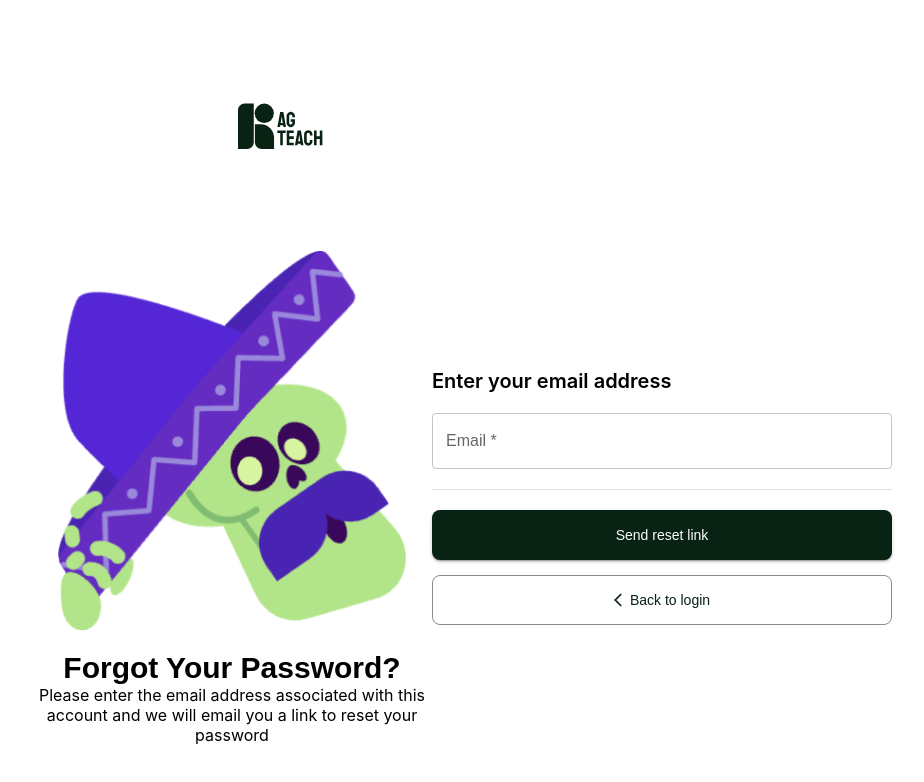
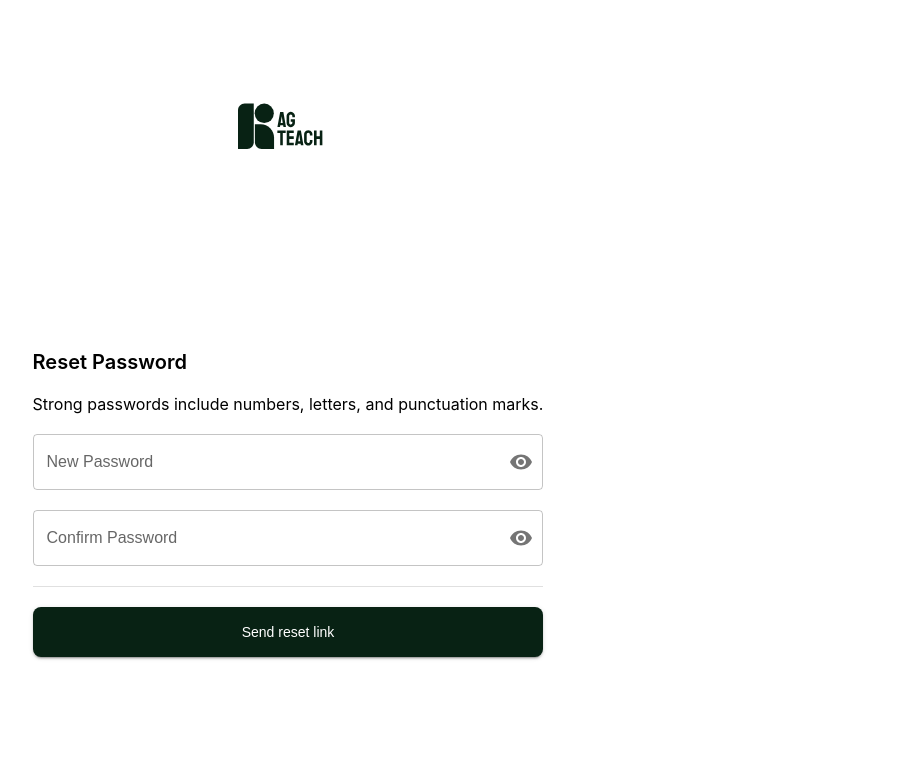
Before and after one commit to Kh1T/agteach-instructor, a React (Create React App) app: page / in a window 1280 px wide. Shown: the top 782 px of the page, without its empty margins (352-1276 px from the left). Built offline with nearby package versions, Linux system fonts and the light colour scheme.

Commit message:
finish reset password page

```diff
--- a/src/App.js
+++ b/src/App.js
@@ -1,5 +1,6 @@
 import LoginPage from "./pages/Login";
 import ForgotPassword from "./pages/ForgotPassword";
+import ResetPassword from "./pages/ResetPassword";
 import "./App.css";
 import { ThemeProvider } from "@emotion/react";
 import theme from "./theme/theme";
@@ -25,7 +26,8 @@ function App() {
       </div> */}
 
       {/* <LoginPage /> */}
-      <ForgotPassword />
+      {/* <ForgotPassword /> */}
+      <ResetPassword />
     </ThemeProvider>
   );
 }
--- a/src/components/PasswordInput.jsx
+++ b/src/components/PasswordInput.jsx
@@ -9,7 +9,7 @@ import { Visibility, VisibilityOff } from "@mui/icons-material";
 
 import { useState } from "react";
 
-function PasswordInput() {
+function PasswordInput({ fieldName = "Password" }) {
   const [showPassword, setShowPassword] = useState(false);
 
   const handleClickShowPassword = () => setShowPassword((show) => !show);
@@ -24,7 +24,7 @@ function PasswordInput() {
 
   return (
     <FormControl variant="outlined">
-      <InputLabel htmlFor="outlined-adornment-password">Password</InputLabel>
+      <InputLabel htmlFor="outlined-adornment-password">{fieldName}</InputLabel>
       <OutlinedInput
         id="outlined-adornment-password"
         type={showPassword ? "text" : "password"}
@@ -41,7 +41,7 @@ function PasswordInput() {
             </IconButton>
           </InputAdornment>
         }
-        label="Password"
+        label={fieldName}
       />
     </FormControl>
   );
--- /dev/null
+++ b/src/pages/ResetPassword.jsx
@@ -0,0 +1,45 @@
+import { Button, Divider, Stack, Typography } from "@mui/material";
+import agtechDark from "./../assets/login/logo-dark.svg";
+import PasswordInput from "../components/PasswordInput";
+
+function ResetPassword() {
+  const gap = "20px";
+  return (
+    <Stack flexDirection="column" alignItems="center" gap="200px">
+      <img
+        style={{ width: "100px", height: "50px", paddingTop: "100px" }}
+        src={agtechDark}
+        alt="dark-logo"
+      />
+
+      <Stack gap={gap}>
+        <Stack gap={gap}>
+          <Typography variant="blgsm">Reset Password</Typography>
+          <Typography variant="bmdr">
+            Strong passwords include numbers, letters, and punctuation marks.
+          </Typography>
+          <PasswordInput fieldName={"New Password"} />
+          <PasswordInput fieldName={"Confirm Password"} />
+        </Stack>
+        <Divider />
+
+        <Button
+          sx={{
+            width: 460,
+            height: 50,
+            borderRadius: 2,
+            width: "100%",
+          }}
+          type="submit"
+          variant="contained"
+          color="primary"
+          fullWidth
+        >
+          Send reset link
+        </Button>
+      </Stack>
+    </Stack>
+  );
+}
+
+export default ResetPassword;
```
